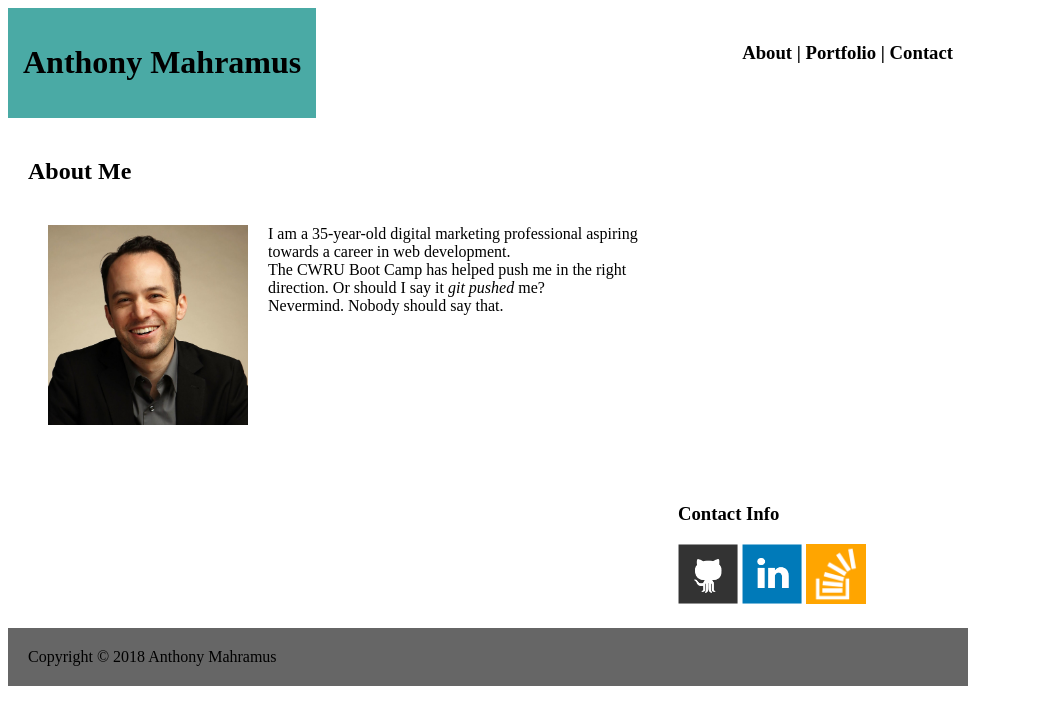
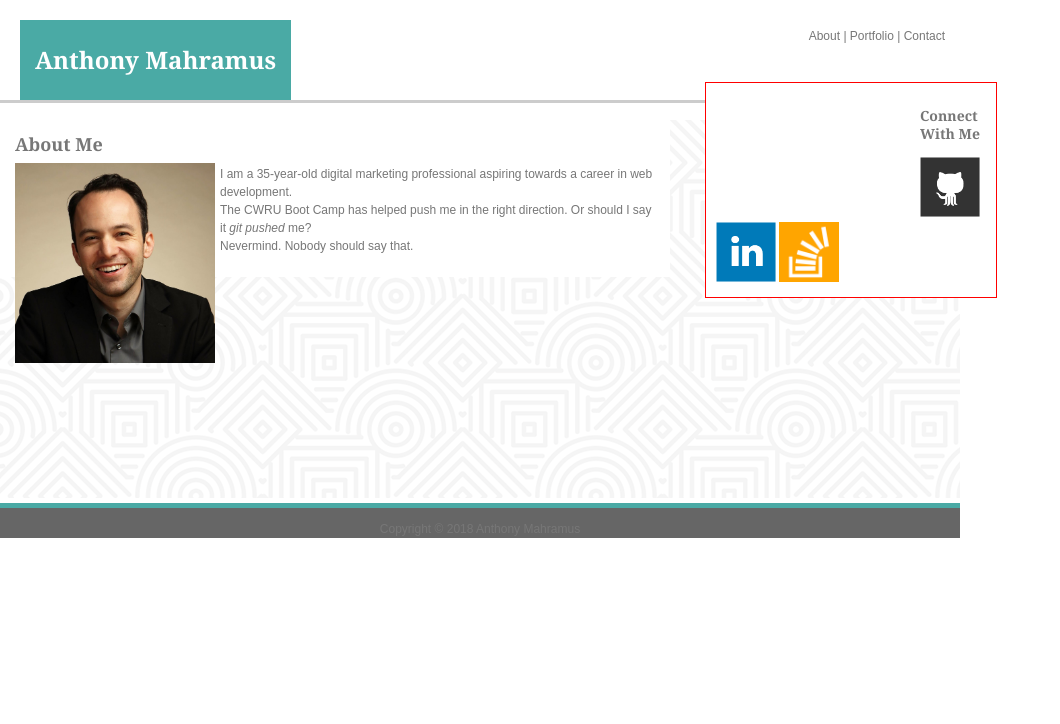
Before and after one commit to mahramus/Basic-Portfolio, a plain HTML site: page index.html in a window 1280 px wide. Shown: the whole page, without its empty margins (0-1060 px from the left). Drawn offline with Linux system fonts and the light colour scheme.

Commit message:
Improve layout and CSS styles

```diff
--- a/assets/css/style.css
+++ b/assets/css/style.css
@@ -1,22 +1,43 @@
+/* General Elements */
+
+body {
+	font-family: 'Arial', 'Helvetica Neue', Helvetica, sans-serif;
+	font-size: 12px;
+	line-height: 150%;
+	color: #777777;
+	margin: 0%;
+	padding: 0%;
+}
+
+h1, h2, h3 {
+	font-family: 'Georgia', Times, 'Times New Roman', 'serif';
+}
+
 /* Main Block Elements */
 
 header {
 	background-color: #ffffff;
-	border-color: #cccccc;
+	border-bottom: 3px solid #cccccc;
+	height: 100px;
 	width: 960px;
 }
 
 section {
 	clear: both;
-	background: url("assets/images/hypnotize.png");
+	background-image: url("../images/hypnotize.png");
+	background-repeat: repeat;
 	background-color: red;
 	width: 960px;
+	margin: 0%;
+	padding: 0;
 }
 
 footer {
 	clear: both;
 	background-color: #666666;
 	width: 960px;
+	border-top: 5px solid #4aaaa5;
+	text-align: center;
 }
 
 /* Container Classes */
@@ -26,7 +47,9 @@ footer {
 .header-name {
 	float: left;
 	background-color: #4aaaa5;
+	color: #ffffff;
 	padding: 15px;
+	margin: 20px;
 }
 
 .nav-bar {
@@ -37,29 +60,64 @@ footer {
 
 	/* Main Section */
 
+.about-me {
+	margin: 5px;
+}
+
 .main-bio {
-	float: left;
+	width: 650px;
 	background-color: #ffffff;
-	border-color: #dddddd;
-	padding: 20px;
-	margin-right: 20px;
-
+	padding: 10px;
+	border: 0px solid #ffffff;
 }
 
 .bio-image {
 	float: left;
-	margin: 20px;
-}
-
-p {
-	padding: 20px;
+	margin: 5px;
 }
 
 .contact-info {
-	float: right;
+	position: relative;
+	left: 700px;
+	bottom: 200px;
 	background-color:#ffffff;
-	border-color: #dddddd;
+	border: 1px solid red;
 	width: 270px;
-	padding: 20px;
-	margin-left: 20px;
+	padding: 10px;
+	margin: 5px;
 }
+
+
+
+
+/*
+
+header {
+    text-align: center;
+    color: gray;
+    background-color: black;
+    padding: 1px;
+}
+
+body {
+    font-family: Georgia, 'Times New Roman', Times, serif;
+    font-size: 18px;
+    line-height: 150%;
+    color: #333;
+    background: #efeee7;
+}
+
+#main-bio {
+    float: left;
+}
+
+.bio-image {
+    float: left;
+    margin: 15px;
+}
+
+#contact-info {
+    float: right;
+}
+
+*/
--- a/index.html
+++ b/index.html
@@ -17,7 +17,7 @@
           </div>
 
           <div class="nav-bar">
-              <h3>About | Portfolio | Contact</h3>
+              <p>About | Portfolio | Contact</p>
           </div>
        </header>
 
@@ -25,7 +25,7 @@
 
        <section>
            <div class="main-bio">
-               <h2>About Me</h2>
+               <h2 class="about-me">About Me</h2>
                    <img class="bio-image" src="assets/images/mahramusprofilephoto.jpg" alt="Anthony Mahramus photo" width="200px" height="200px">
 
                    <p>
@@ -37,7 +37,7 @@
             </div>
 
            <div class="contact-info">
-               <h3>Contact Info</h3>
+               <h3>Connect With Me</h3>
                        <a href="https://github.com/mahramus" target="_blank"><img src="assets/images/github-128.png" width="60px"></a>
                        <a href="https://linkedin.com/anthony.mahramus" target="_blank"><img src="assets/images/linkedin-128.png" width="60px"></a>
                        <a href="https://stackoverflow.com/mahramus" target="_blank"><img src="assets/images/stackoverflow-128.png" width="60px"></a>
```
Also changed, not shown: 2 other files.
